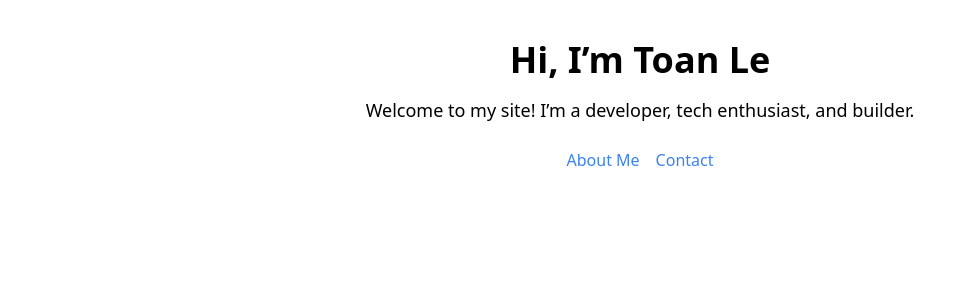
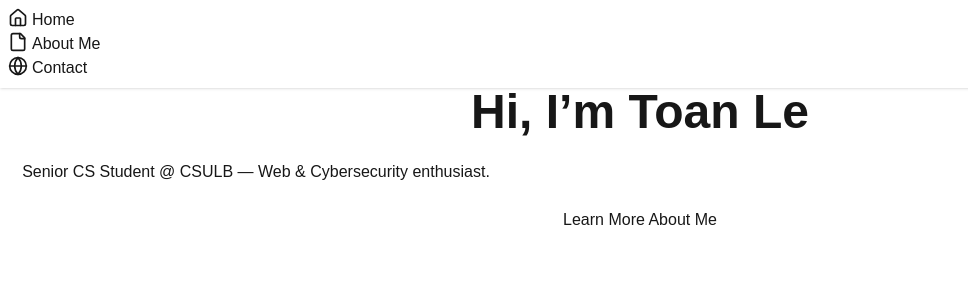
Before and after one commit to toanle0/toanle1-site, a Next.js app: page / in a window 1280 px wide. Shown: the top 300 px of the page, without its empty margins (0-968 px from the left). Built offline with nearby package versions, Linux system fonts and the light colour scheme.

Commit message:
added lucide icons

```diff
--- /dev/null
+++ b/pnpm-workspace.yaml
@@ -0,0 +1,3 @@
+onlyBuiltDependencies:
+  - sharp
+  - unrs-resolver
--- /dev/null
+++ b/src/app/components/Navbar.tsx
@@ -0,0 +1,29 @@
+// src/app/components/Navbar.tsx
+"use client"
+
+import { Home, File, Globe } from "lucide-react"
+
+export function Navbar() {
+  return (
+    <ul className="menu menu-horizontal bg-base-100 p-2 shadow">
+      <li>
+        <a href="/">
+          <Home className="inline-block w-5 h-5 mr-1 align-text-bottom" />
+          Home
+        </a>
+      </li>
+      <li>
+        <a href="/about">
+          <File className="inline-block w-5 h-5 mr-1 align-text-bottom" />
+          About Me
+        </a>
+      </li>
+      <li>
+        <a href="/contact">
+          <Globe className="inline-block w-5 h-5 mr-1 align-text-bottom" />
+          Contact
+        </a>
+      </li>
+    </ul>
+  )
+}
--- a/src/app/globals.css
+++ b/src/app/globals.css
@@ -1,29 +1,24 @@
-/*@import "tailwindcss";*/
-
-/*:root {*/
-/*  --background: #ffffff;*/
-/*  --foreground: #171717;*/
-/*}*/
-
-/*@theme inline {*/
-/*  --color-background: var(--background);*/
-/*  --color-foreground: var(--foreground);*/
-/*  --font-sans: 'Roboto', sans-serif;*/
-/*  --font-mono: monospace;*/
-/*}*/
-
-/*@media (prefers-color-scheme: dark) {*/
-/*  :root {*/
-/*    --background: #0a0a0a;*/
-/*    --foreground: #ededed;*/
-/*  }*/
-/*}*/
-
-/*body {*/
-/*  background: var(--background);*/
-/*  color: var(--foreground);*/
-/*  font-family: var(--font-sans);*/
-/*}*/
+/* 1) Core Tailwind layers */
 @tailwind base;
 @tailwind components;
 @tailwind utilities;
+
+/* 2) Your custom vars / overrides */
+:root {
+    --background: #ffffff;
+    --foreground: #171717;
+}
+
+/* DaisyUI / theme-inline hook (optional) */
+@media (prefers-color-scheme: dark) {
+    :root {
+        --background: #0a0a0a;
+        --foreground: #ededed;
+    }
+}
+
+body {
+    background: var(--background);
+    color: var(--foreground);
+    font-family: Arial, Helvetica, sans-serif;
+}
--- a/src/app/layout.tsx
+++ b/src/app/layout.tsx
@@ -1,26 +1,17 @@
-import type { Metadata } from "next";
-import { Roboto } from 'next/font/google';
-import "./globals.css";
+// src/app/layout.tsx
+import "./globals.css"
+import { Navbar } from "./components/Navbar"
+import { Roboto } from "next/font/google"
 
-const roboto = Roboto({ subsets: ['latin'], weight: ['400', '700'], variable: '--font-roboto' });
+const roboto = Roboto({ subsets: ["latin"], weight: ["400","700"], variable: "--font-roboto" })
 
-export const metadata: Metadata = {
-    title: "Create Next App",
-    description: "Generated by create next app",
-};
-
-export default function RootLayout({
-                                       children,
-                                   }: Readonly<{
-    children: React.ReactNode;
-}>) {
-    return (
-        <html lang="en">
-        <body
-            className={`${roboto.variable} antialiased`}
-        >
-        {children}
-        </body>
-        </html>
-    );
+export default function RootLayout({ children }: { children: React.ReactNode }) {
+  return (
+    <html lang="en" className={roboto.variable}>
+    <body className="antialiased">
+    <Navbar />          {/* ← here */}
+    {children}
+    </body>
+    </html>
+  )
 }
--- a/src/app/page.tsx
+++ b/src/app/page.tsx
@@ -1,17 +1,19 @@
 import Image from "next/image";
 
 
+// src/app/page.tsx
 export default function HomePage() {
   return (
-      <main className="text-center p-10">
-        <h1 className="text-4xl font-bold">Hi, I’m Toan Le</h1>
-        <p className="mt-4 text-lg">
-          Welcome to my site! I’m a developer, tech enthusiast, and builder.
-        </p>
-        <nav className="mt-6">
-          <a href="/about" className="mr-4 text-blue-500">About Me</a>
-          <a href="/contact" className="text-blue-500">Contact</a>
-        </nav>
-      </main>
+    <div className="hero min-h-[60vh] bg-base-200">
+      <div className="hero-content text-center">
+        <div>
+          <h1 className="text-5xl font-bold">Hi, I’m Toan Le</h1>
+          <p className="py-6 max-w-lg">
+            Senior CS Student @ CSULB — Web & Cybersecurity enthusiast.
+          </p>
+          <a href="/about" className="btn btn-primary">Learn More About Me</a>
+        </div>
+      </div>
+    </div>
   );
 }
--- a/tailwind.config.js
+++ b/tailwind.config.js
@@ -1,7 +1,15 @@
+/** @type {import('tailwindcss').Config} */
 module.exports = {
-  content: ["./src/**/*.{js,ts,jsx,tsx}"],
+  content: [
+    "./src/app/**/*.{js,ts,jsx,tsx}", // make sure it matches your folder structure
+  ],
   theme: {
     extend: {},
   },
-  plugins: [],
+  plugins: [
+    require("daisyui"),
+  ],
+  daisyui: {
+    themes: ["corporate","dracula","garden"], // pick your favorite
+  },
 };
```
Also changed, not shown: package.json (+6 -5 lines), 1 other file (tests, documents, lock files or other folders).
